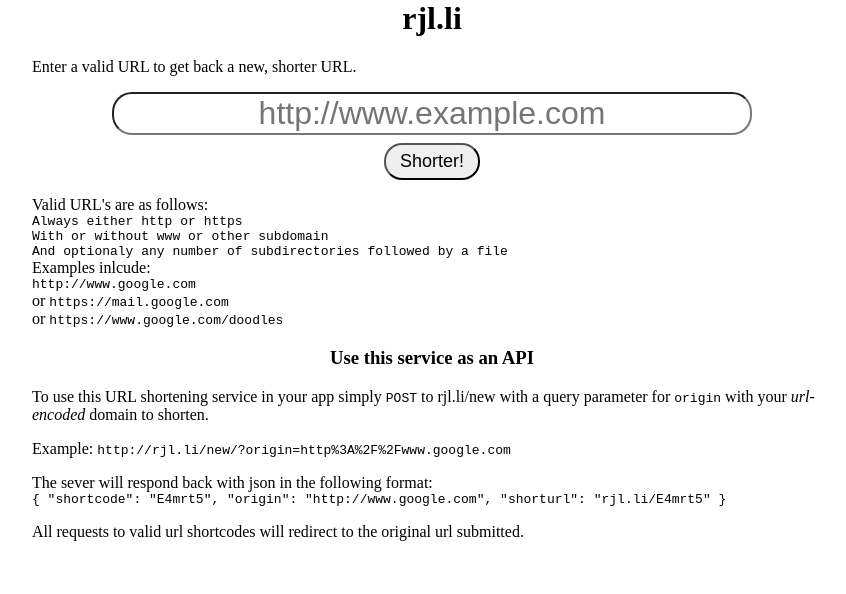
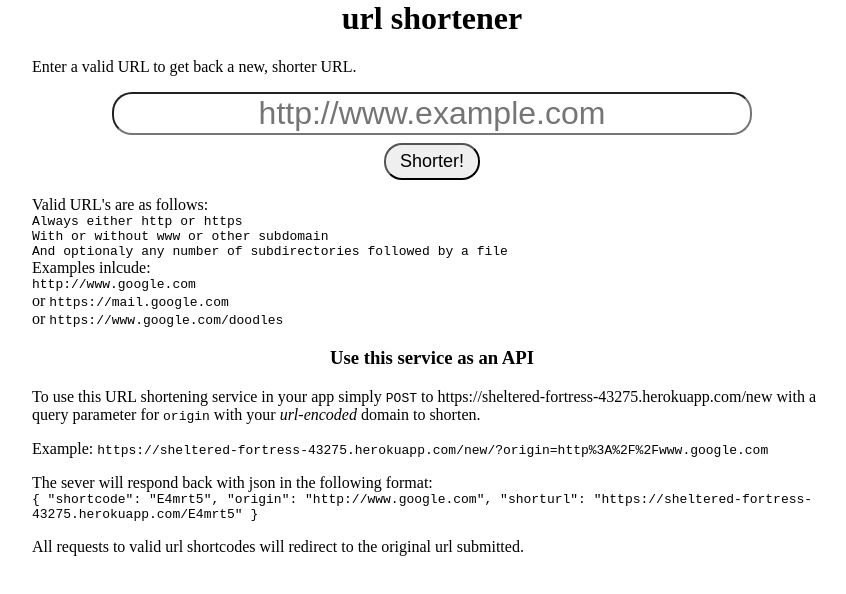
Before and after one commit to robjloranger/fcc_shorter, a website: page public/index.html in a window 1280 px wide. Shown: the whole page, without its empty margins (208-1054 px from the left). Drawn offline with Linux system fonts and the light colour scheme.

Commit message:
using heroku url

```diff
--- a/public/index.html
+++ b/public/index.html
@@ -32,7 +32,7 @@
 </style>
   </head>
   <body>
-    <h1>rjl.li</h1>
+    <h1>url shortener</h1>
     <p>Enter a valid URL to get back a new, shorter URL.</p>
     <form>
       <input name="origin" placeholder="http://www.example.com"><br/>
@@ -45,14 +45,14 @@
     <code>And optionaly any number of subdirectories followed by a file</code><br/>
     Examples inlcude:<br/><code>http://www.google.com</code><br/>or <code>https://mail.google.com</code><br/>or <code>https://www.google.com/doodles</code></p>
     <h3>Use this service as an API</h3>
-    <p>To use this URL shortening service in your app simply <code>POST</code> to rjl.li/new with a query parameter for <code>origin</code> with your <em>url-encoded</em> domain to shorten.</p>
-    <p>Example: <code>http://rjl.li/new/?origin=http%3A%2F%2Fwww.google.com</code></p>
+    <p>To use this URL shortening service in your app simply <code>POST</code> to https://sheltered-fortress-43275.herokuapp.com/new with a query parameter for <code>origin</code> with your <em>url-encoded</em> domain to shorten.</p>
+    <p>Example: <code>https://sheltered-fortress-43275.herokuapp.com/new/?origin=http%3A%2F%2Fwww.google.com</code></p>
     <p>The sever will respond back with json in the following format:<br/>
     <code>
       {
         "shortcode": "E4mrt5",
         "origin": "http://www.google.com",
-        "shorturl": "rjl.li/E4mrt5"
+        "shorturl": "https://sheltered-fortress-43275.herokuapp.com/E4mrt5"
       }
     </code>
     <p>All requests to valid url shortcodes will redirect to the original url submitted.</p>
```
